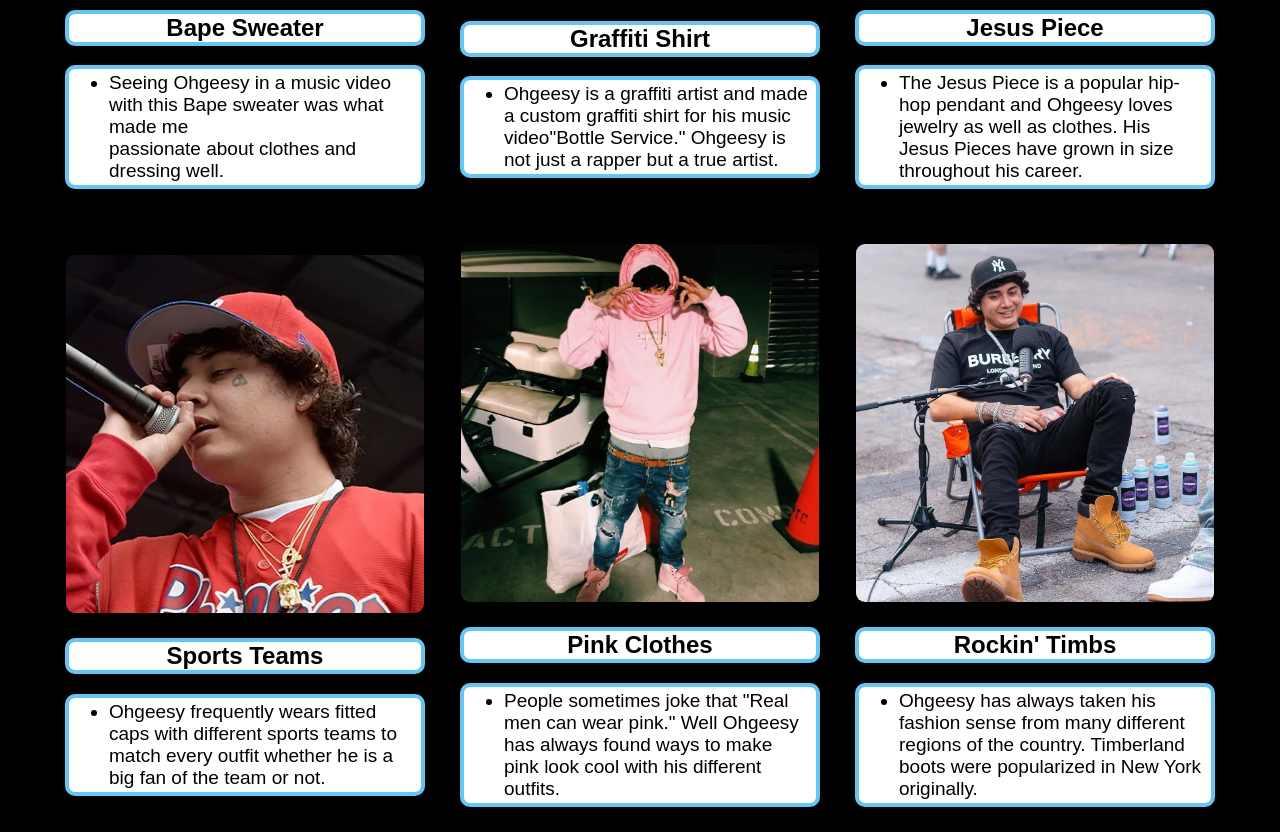
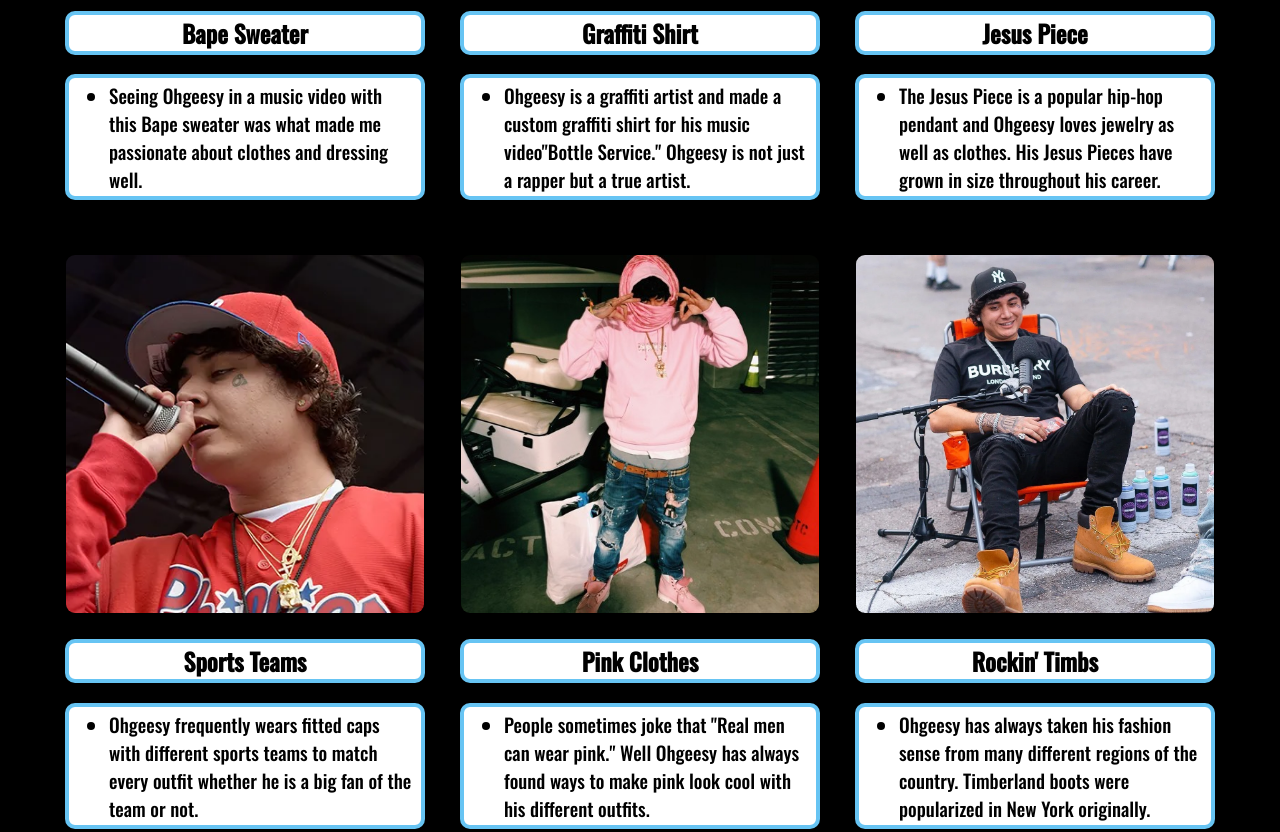
Before and after one commit to mdonlon30/Ohgeesy-Responsive, a plain HTML site: page index.html in a window 1280 px wide. Shown: the part 1565-2397 px from the top of the page. Drawn offline with nearby package versions, Linux system fonts and the light colour scheme.

Commit message:
another font

```diff
--- a/css/style.css
+++ b/css/style.css
@@ -4,7 +4,7 @@
 
 body {
     background: black;
-    font-family: fantasy;
+    font-family: 'Oswald', sans-serif;
   }
 
 header {
--- a/index.html
+++ b/index.html
@@ -4,6 +4,10 @@
     <meta charset="UTF-8">
     <meta http-equiv="X-UA-Compatible" content="IE=edge">
     <meta name="viewport" content="width=device-width, initial-scale=1.0">
+    <link rel="preconnect" href="https://fonts.googleapis.com">
+    <link rel="preconnect" href="https://fonts.googleapis.com">
+    <link rel="preconnect" href="https://fonts.gstatic.com" crossorigin>
+    <link href="https://fonts.googleapis.com/css2?family=Oswald:wght@500&display=swap" rel="stylesheet">
     <link rel="stylesheet" href="./css/style.css">
     <title>Ohgeesy</title>
 </head>
@@ -38,7 +42,7 @@
             alt="matching bape sweaters">
             <h2>Bape Sweater</h2>
             <ul>
-                <li>Seeing Ohgeesy in a music video with this Bape sweater was what made me <br>passionate about clothes and dressing well.</li>
+                <li>Seeing Ohgeesy in a music video with this Bape sweater was what made me passionate about clothes and dressing well.</li>
             </ul>
         </div>
         <div>
```
